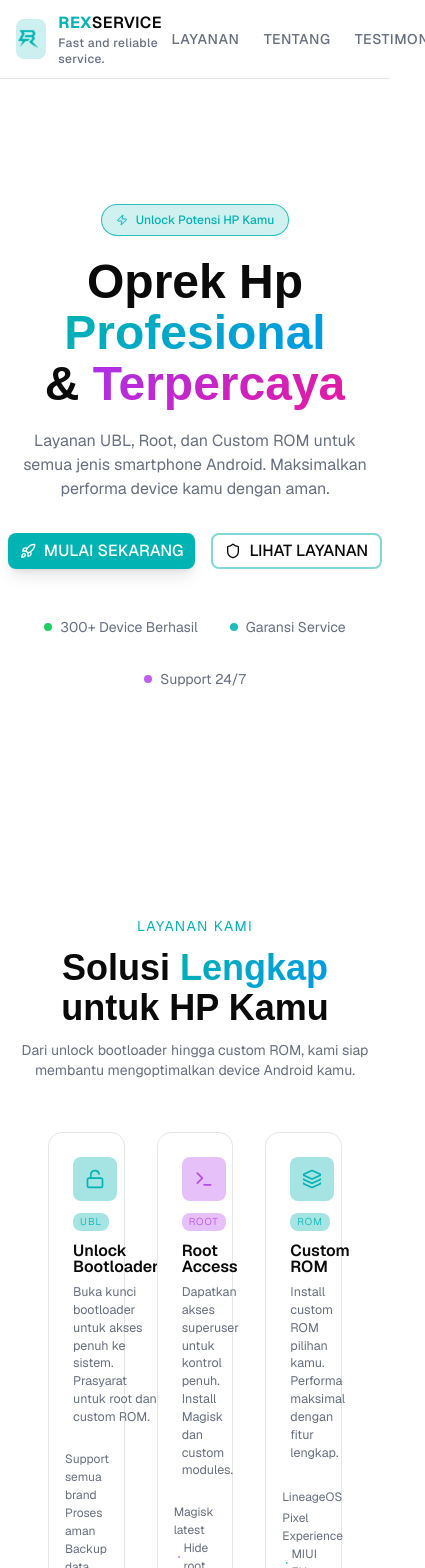
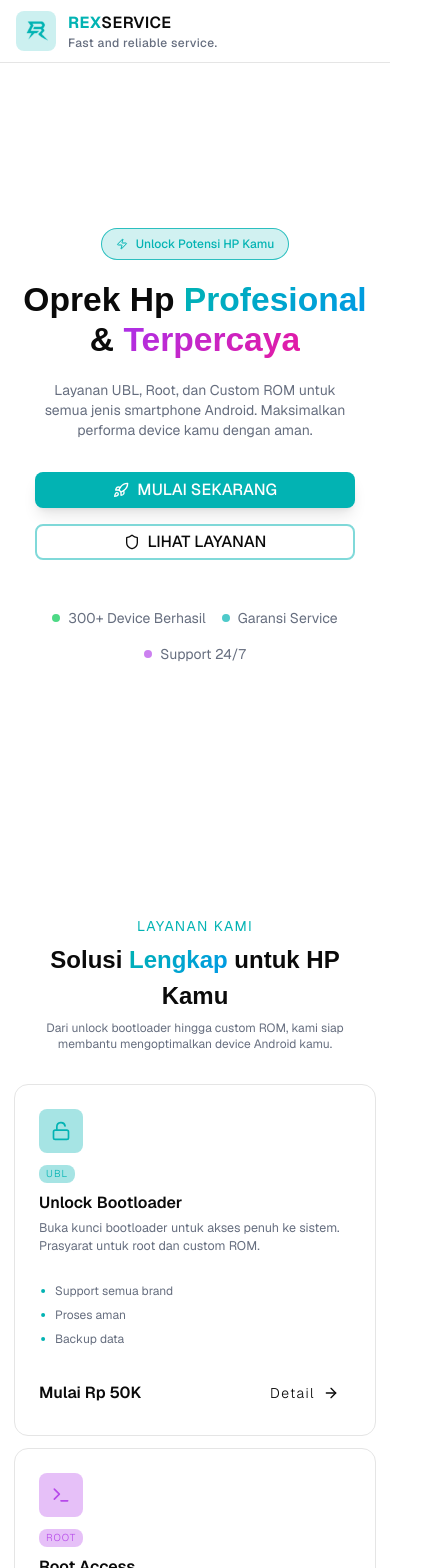
Before and after one commit to bagoesrex/rexservice, a Next.js app: page / in a window 390 px wide. Shown: the top 1568 px of the page, 425 px wide, since content can reach past the window. Built offline with nearby package versions, Linux system fonts and the light colour scheme.

Commit message:
chore(ui): improve responsive layout across section

```diff
--- a/app/_components/faq/faq-section.tsx
+++ b/app/_components/faq/faq-section.tsx
@@ -39,16 +39,18 @@ const faqs: FAQ[] = [
 export default function FAQSection() {
   return (
     <section id="faq">
-      <MaxWidthWrapper className="flex flex-col items-center justify-center gap-13 py-18">
+      <MaxWidthWrapper className="flex flex-col items-center justify-center gap-8 py-18 sm:gap-13">
         <div className="space-y-3 text-center">
           <span className="text-primary block text-sm tracking-widest uppercase">FAQ</span>
-          <h2 className="text-4xl font-bold">
+          <h2 className="text-[1.5rem] font-bold sm:text-4xl">
             Pertanyaan <span className="gradient-text">Umum</span>
           </h2>
-          <p className="text-muted-foreground max-w-xl text-sm">Jawaban untuk pertanyaan yang sering ditanyakan seputar layanan kami.</p>
+          <p className="text-muted-foreground max-w-xs text-xs sm:max-w-xl sm:text-sm">
+            Jawaban untuk pertanyaan yang sering ditanyakan seputar layanan kami.
+          </p>
         </div>
         <div className="w-full max-w-3xl">
-          <Accordion type="single" collapsible className="space-y-4">
+          <Accordion type="single" collapsible className="space-y-2.5 sm:space-y-4">
             {faqs.map((faq, index) => (
               <FAQItem key={index} index={index} faq={faq} />
             ))}
--- a/app/_components/hero/hero-section.tsx
+++ b/app/_components/hero/hero-section.tsx
@@ -8,17 +8,17 @@ export default function HeroSection() {
     <section id="hero">
       <MaxWidthWrapper className="flex min-h-screen flex-col items-center justify-center gap-5 pt-30 pb-18 text-center">
         <CustomBadge icon={Zap} label={"Unlock Potensi HP Kamu"} />
-        <h1 className="text-5xl leading-12.75 font-bold">
+        <h1 className="text-[2.1rem] leading-10 font-bold sm:text-5xl sm:leading-12.75">
           <span className="text-foreground">Oprek Hp </span>
           <span className="gradient-text">Profesional</span>
           <br />
           <span className="text-foreground">& </span>
           <span className="gradient-text-accent">Terpercaya</span>
         </h1>
-        <p className="text-md text-muted-foreground mx-auto mb-3 max-w-xl">
+        <p className="sm:text-md text-muted-foreground mx-auto mb-3 max-w-xs text-sm sm:max-w-xl">
           Layanan UBL, Root, dan Custom ROM untuk semua jenis smartphone Android. Maksimalkan performa device kamu dengan aman.
         </p>
-        <div className="flex flex-row justify-center gap-4">
+        <div className="flex w-full max-w-xs flex-col justify-center gap-4 sm:w-fit sm:flex-row">
           <Button variant={"hero"}>
             <Rocket className="size-4" />
             <span className="uppercase">Mulai Sekarang</span>
@@ -28,7 +28,7 @@ export default function HeroSection() {
             <span className="uppercase">Lihat Layanan</span>
           </Button>
         </div>
-        <div className="mt-7 flex flex-wrap items-center justify-center gap-8">
+        <div className="mt-7 flex flex-wrap items-center justify-center gap-4 sm:gap-8">
           <div className="text-muted-foreground flex items-center gap-2">
             <div className="size-2 animate-pulse rounded-full bg-green-500" />
             <span className="text-sm">300+ Device Berhasil</span>
--- a/app/_components/howitworks/how-it-works-section.tsx
+++ /dev/null
@@ -1,15 +0,0 @@
-import MaxWidthWrapper from "@/components/layout/max-width-wrapper";
-
-export default function HowItWorksSection() {
-  return (
-    <section>
-      <MaxWidthWrapper className="min-h-screen space-y-10 px-10 py-20">
-        <div className="flex flex-col">
-          <h2 className="max-w-xl text-4xl font-bold text-gray-900">How It Works</h2>
-          <p className="mt-1 max-w-xl text-gray-600">Simple, fast, and secure process to get your Android optimized — remotely.</p>
-        </div>
-        {/* Todo Card */}
-      </MaxWidthWrapper>
-    </section>
-  );
-}
--- a/app/_components/services/services-section.tsx
+++ b/app/_components/services/services-section.tsx
@@ -36,17 +36,17 @@ const services: Service[] = [
 export default function ServicesSection() {
   return (
     <section id="services">
-      <MaxWidthWrapper className="flex flex-col items-center justify-center gap-13 py-18">
-        <div className="space-y-3 text-center">
+      <MaxWidthWrapper className="flex flex-col items-center justify-center gap-8 py-18 sm:gap-13">
+        <div className="flex flex-col items-center justify-center gap-1.5 text-center sm:gap-3">
           <span className="text-primary block text-sm tracking-widest uppercase">Layanan Kami</span>
-          <h2 className="text-4xl font-bold">
+          <h2 className="text-[1.5rem] font-bold sm:text-4xl">
             Solusi <span className="gradient-text">Lengkap</span> untuk HP Kamu
           </h2>
-          <p className="text-muted-foreground max-w-xl text-sm">
+          <p className="text-muted-foreground max-w-xs text-xs sm:max-w-xl sm:text-sm">
             Dari unlock bootloader hingga custom ROM, kami siap membantu mengoptimalkan device Android kamu.
           </p>
         </div>
-        <div className="grid w-full grid-cols-3 gap-8 px-10">
+        <div className="grid w-full max-w-6xl grid-cols-1 gap-3 sm:gap-7 md:grid-cols-2 lg:grid-cols-3">
           {services.map((service, index) => (
             <ServiceCard key={index} service={service} />
           ))}
--- a/app/_components/stats/stats-section.tsx
+++ b/app/_components/stats/stats-section.tsx
@@ -12,7 +12,7 @@ const stats: Stat[] = [
 export default function StatsSection() {
   return (
     <section id="stats">
-      <MaxWidthWrapper className="flex items-center justify-around py-15">
+      <MaxWidthWrapper className="grid grid-cols-2 gap-8 py-15 sm:grid-cols-4">
         {stats.map((stat, index) => (
           <StatItem stat={stat} key={index} />
         ))}
--- a/app/_components/testimonials/testimonials-section.tsx
+++ b/app/_components/testimonials/testimonials-section.tsx
@@ -59,13 +59,15 @@ export default function TestimonialsSection() {
 
   return (
     <section id="testimonials">
-      <MaxWidthWrapper className="flex flex-col items-center justify-center gap-13 py-18">
-        <div className="space-y-3 text-center">
+      <MaxWidthWrapper className="flex flex-col items-center justify-center gap-8 py-18 sm:gap-13">
+        <div className="flex flex-col items-center justify-center gap-1.5 text-center sm:gap-3">
           <span className="text-primary block text-sm tracking-widest uppercase">Testimoni</span>
-          <h2 className="text-4xl font-bold">
+          <h2 className="text-[1.5rem] font-bold sm:text-4xl">
             Apa Kata <span className="gradient-text">Mereka</span>
           </h2>
-          <p className="text-muted-foreground max-w-xl text-sm">Kami berkomitmen memberikan layanan terbaik dengan hasil yang memuaskan.</p>
+          <p className="text-muted-foreground max-w-xs text-xs sm:max-w-xl sm:text-sm">
+            Kami berkomitmen memberikan layanan terbaik dengan hasil yang memuaskan.
+          </p>
         </div>
         <div className="flex w-full max-w-3xl flex-col items-center justify-center gap-5">
           <TestimonialCard testimonial={testimonials[currentIndex]} />
--- a/app/_components/whychoose/why-choose-section.tsx
+++ b/app/_components/whychoose/why-choose-section.tsx
@@ -38,15 +38,17 @@ const features = [
 export default function WhyChooseSection() {
   return (
     <section id="whychoose">
-      <MaxWidthWrapper className="flex flex-col items-center justify-center gap-13 py-18">
-        <div className="space-y-3 text-center">
+      <MaxWidthWrapper className="flex flex-col items-center justify-center gap-8 py-18 sm:gap-13">
+        <div className="flex flex-col items-center justify-center gap-1.5 text-center sm:gap-3">
           <span className="text-primary block text-sm tracking-widest uppercase">Mengapa Memilih Kami</span>
-          <h2 className="text-4xl font-bold">
+          <h2 className="text-[1.5rem] font-bold sm:text-4xl">
             <span className="gradient-text">Keunggulan </span> REXSERVICE
           </h2>
-          <p className="text-muted-foreground max-w-xl text-sm">Kami berkomitmen memberikan layanan terbaik dengan hasil yang memuaskan.</p>
+          <p className="text-muted-foreground max-w-xs text-xs sm:max-w-xl sm:text-sm">
+            Kami berkomitmen memberikan layanan terbaik dengan hasil yang memuaskan.
+          </p>
         </div>
-        <div className="grid w-full grid-cols-3 gap-3 px-10">
+        <div className="grid w-full max-w-6xl grid-cols-1 gap-3 sm:gap-7 md:grid-cols-2 lg:grid-cols-3">
           {features.map((feature, index) => (
             <FeatureCard feature={feature} key={index} />
           ))}
--- a/components/layout/header.tsx
+++ b/components/layout/header.tsx
@@ -25,7 +25,7 @@ export default function Header() {
             <p className="text-muted-foreground text-xs font-medium tracking-[0.4px]">Fast and reliable service.</p>
           </div>
         </Link>
-        <nav className="flex items-center gap-6">
+        <nav className="hidden items-center gap-6 sm:flex">
           {navbars.map((navbar, index) => (
             <a
               key={index}
--- a/components/layout/max-width-wrapper.tsx
+++ b/components/layout/max-width-wrapper.tsx
@@ -7,5 +7,5 @@ interface MaxWidthWrapperProps {
 }
 
 export default function MaxWidthWrapper({ children, className }: MaxWidthWrapperProps) {
-  return <div className={cn("mx-auto w-full max-w-7xl px-2", className)}>{children}</div>;
+  return <div className={cn("mx-auto w-full max-w-7xl px-3.5", className)}>{children}</div>;
 }
```
